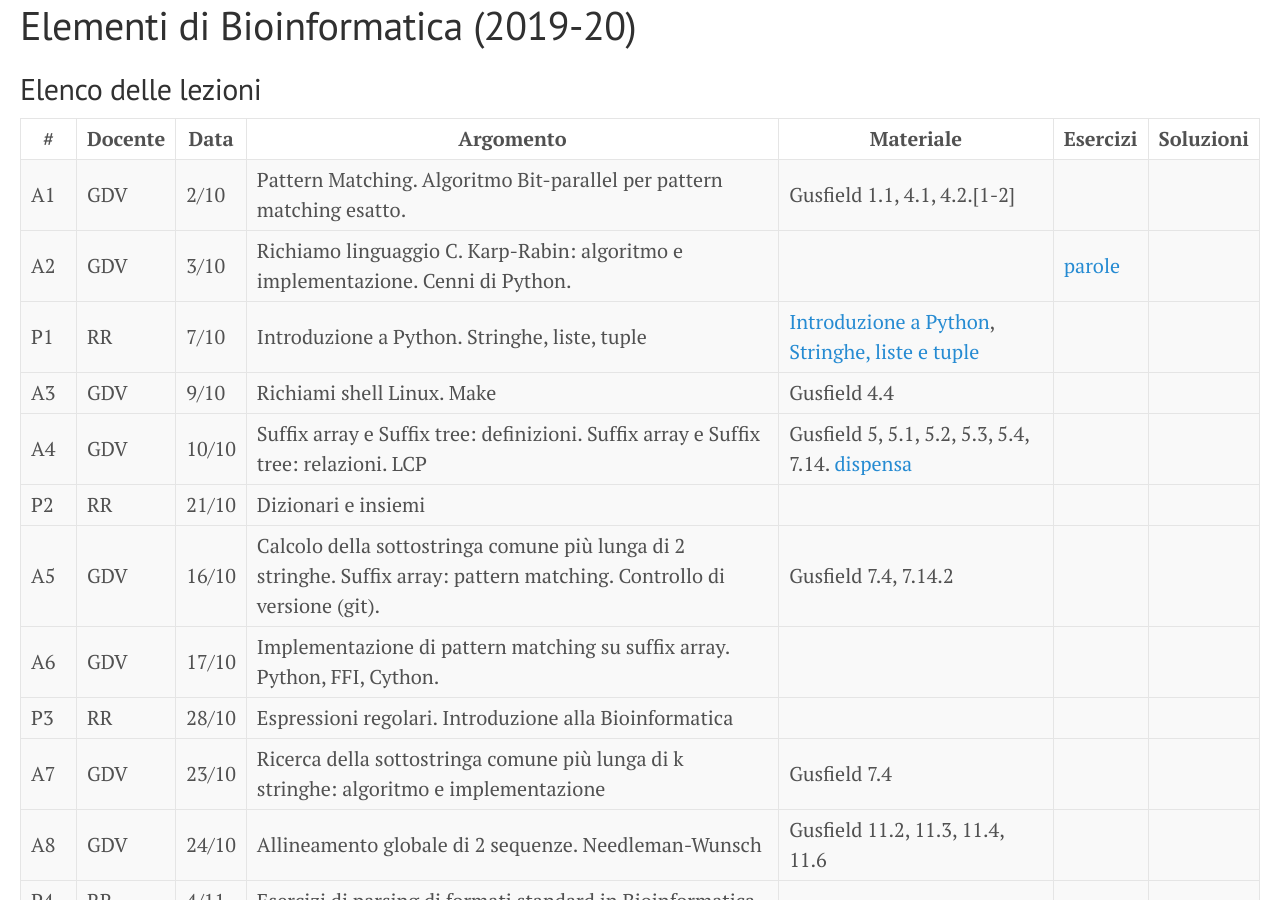
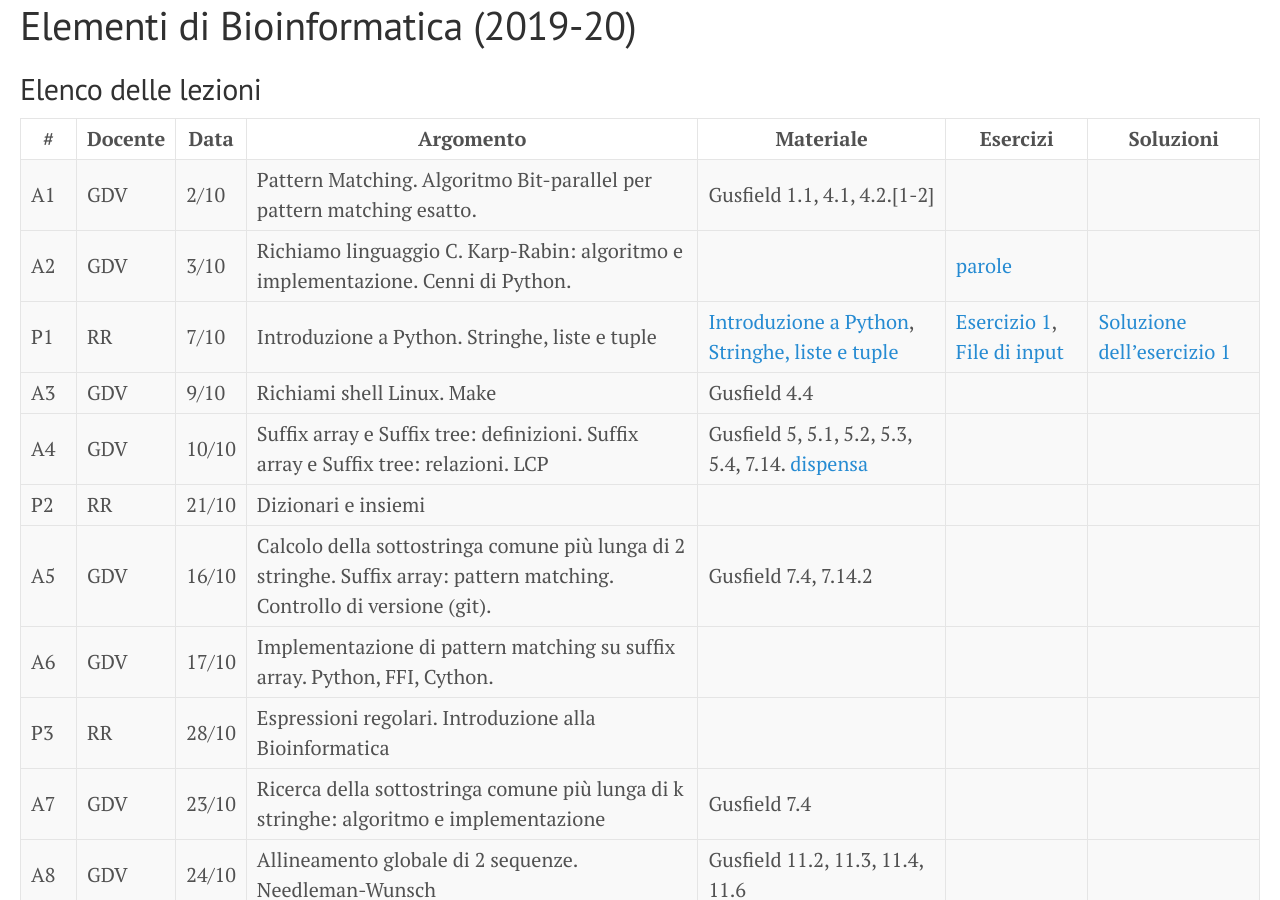
Before and after one commit to bioinformatica-corso/lezioni, a Jekyll site: the page built from docs/index.md, in a window 1280 px wide and 900 px high. Built offline with Jekyll 4.4.1, drawn with Linux system fonts in a browser that asks for light colours.

Commit message:
Segnaposto esercizio 1
Segnaposto esercizio 1

```diff
--- a/docs/index.md
+++ b/docs/index.md
@@ -12,7 +12,7 @@
 | --  | ---     | ----- | ---------                                                                                                               | ----------                                                                                                     | -------------                          | --------- |
 | A2  | GDV     | 3/10  | Richiamo linguaggio C. Karp-Rabin: algoritmo e implementazione. Cenni di Python.                                        |                                                                                                               | [parole](c-esercizio-parole-frequenti) |           |
 | --  | ---     | ----- | ---------                                                                                                               | ----------                                                                                                     | -------------                          | --------- |
-| P1  | RR      | 7/10  | Introduzione a Python. Stringhe, liste, tuple                                                                           | [Introduzione a Python](https://github.com/bioinformatica-corso/lezioni/blob/master/laboratorio/7ott19/lezione1-introduzione.ipynb), [Stringhe, liste e tuple](https://github.com/bioinformatica-corso/lezioni/blob/master/laboratorio/7ott19/lezione2-strutture-dati1.ipynb)                                                                                                             |                                        |           |
+| P1  | RR      | 7/10  | Introduzione a Python. Stringhe, liste e tuple                                                                           | [Introduzione a Python](https://github.com/bioinformatica-corso/lezioni/blob/master/laboratorio/7ott19/lezione1-introduzione.ipynb), [Stringhe, liste e tuple](https://github.com/bioinformatica-corso/lezioni/blob/master/laboratorio/7ott19/lezione2-strutture-dati1.ipynb)                                                                                                             | [Esercizio 1](), [File di input]()                                        |[Soluzione dell'esercizio 1]()           |
 | --  | ---     | ----- | ---------                                                                                                               | ----------                                                                                                     | -------------                          | --------- |
 | A3  | GDV     | 9/10  | Richiami shell Linux. Make                                                                                              | Gusfield 4.4                                                                                                   |                                        |           |
 | --  | ---     | ----- | ---------                                                                                                               | ----------                                                                                                     | -------------                          | --------- |
```
